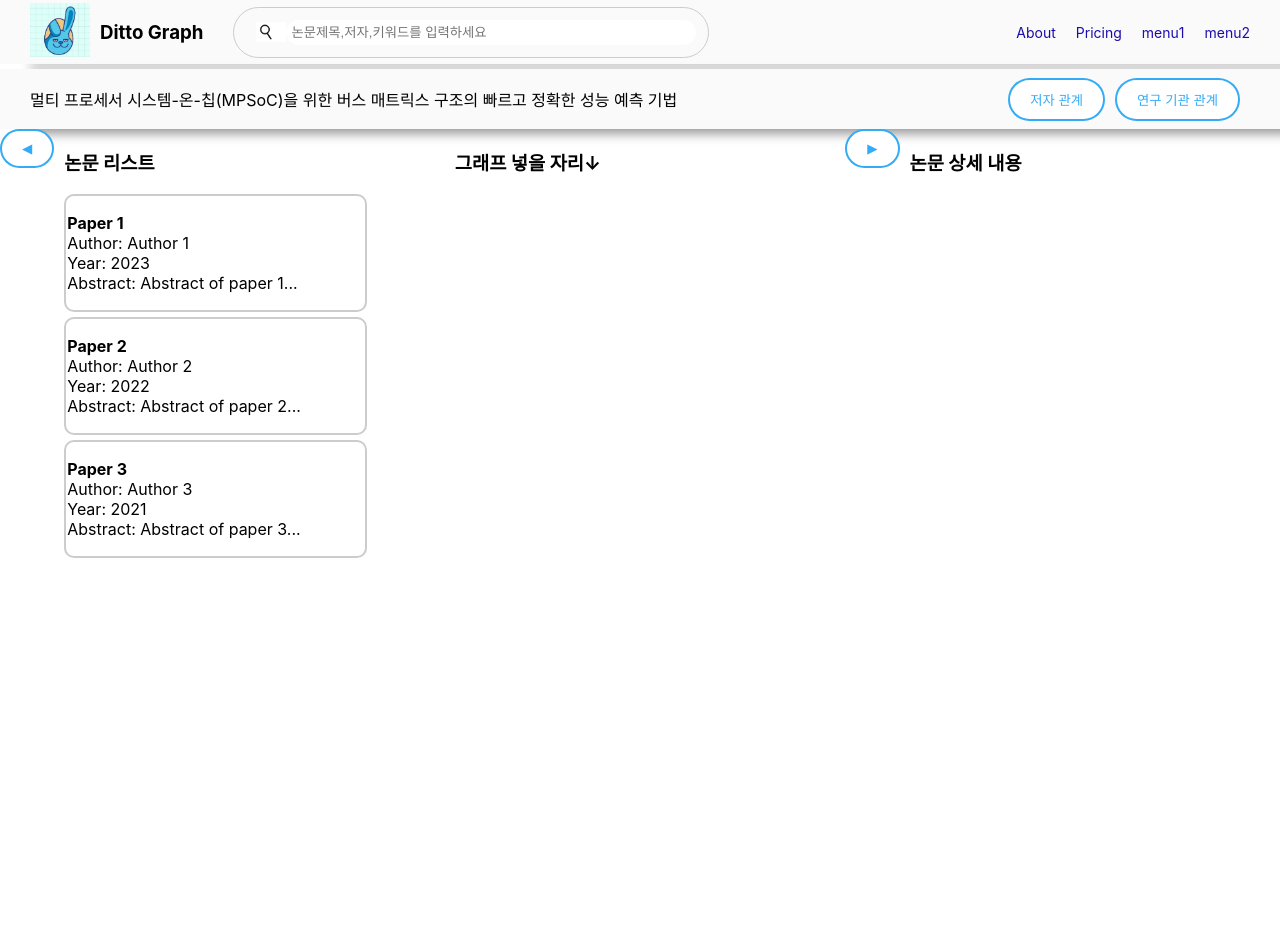
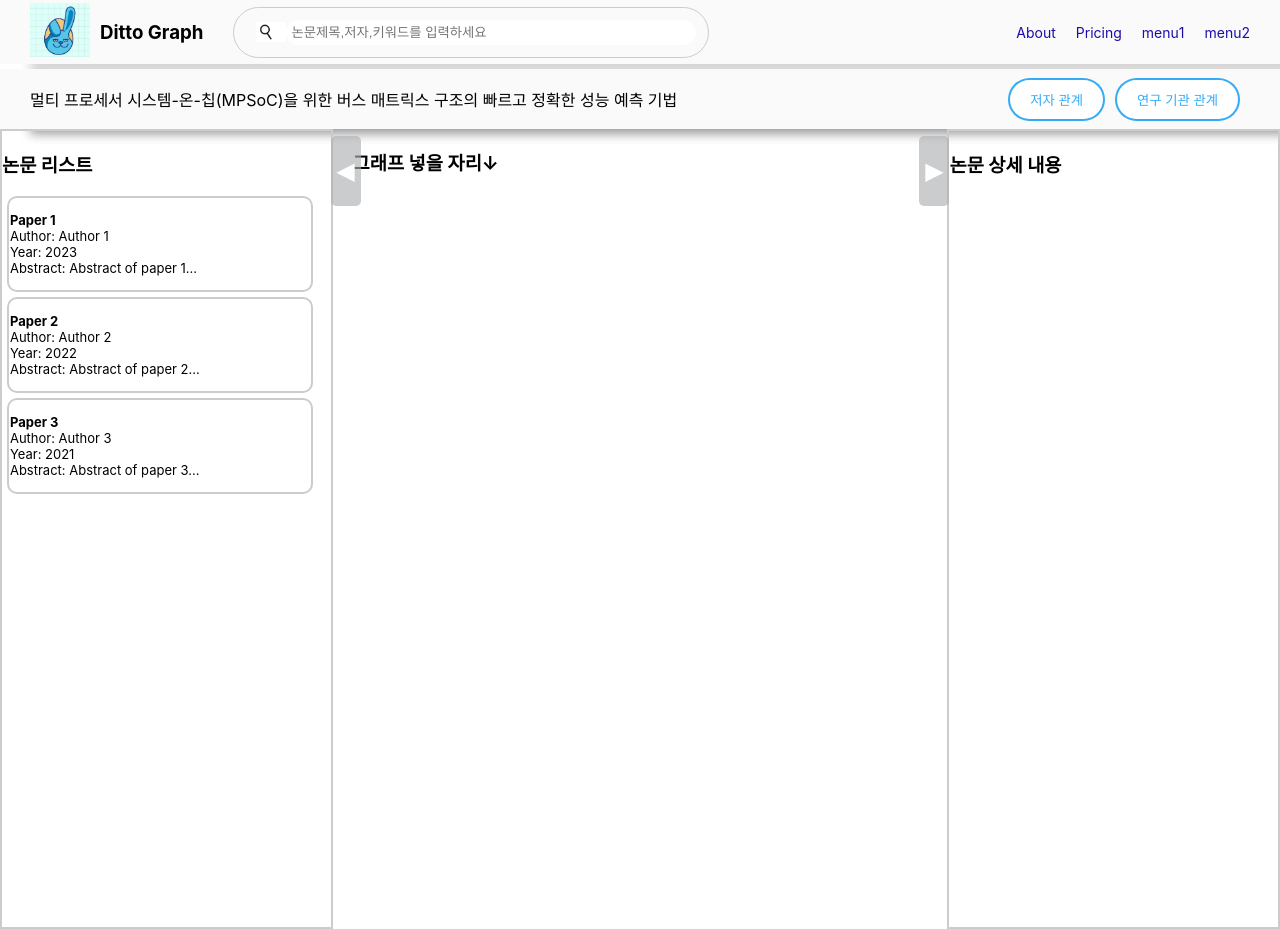
Before and after one commit to eeeeeddy/EGG_Frontend, a React (Create React App) app: page /Detail in a window 1280 px wide. Built offline with nearby package versions, Linux system fonts and the light colour scheme.

Commit message:
Detail-sh

```diff
--- a/src/Detail.css
+++ b/src/Detail.css
@@ -53,7 +53,7 @@
     box-shadow: 30px 5px 10px rgba(0, 0, 0, 0.4);
     /* 가로 세로 흐림반경 색 투명도*/
   }
-  button {
+.button-bar {
   background-color: white; /* 배경색을 흰색으로 설정 */
   color: rgba(19, 158, 244, 0.862); /* 텍스트 색상을 파란색으로 설정 */
   border: 2px solid rgba(19, 158, 244, 0.862); /* 테두리를 파란색으로 설정 */
@@ -63,7 +63,7 @@
   border-radius: 45px;
 }
 /* 버튼에 호버 효과 추가 */
-button:hover {
+.button-bar:hover {
   background-color: rgba(19, 158, 244, 0.862); /* 마우스를 올렸을 때 배경색을 파란색으로 변경 */
   color: white; /* 마우스를 올렸을 때 텍스트 색상을 흰색으로 변경 */
 }
@@ -71,59 +71,99 @@ button:hover {
 .page {
   display: flex;
   justify-content: space-between;
-  align-items: flex-start;
+  /* align-items: flex-start; */
   /* 페이지를 수평으로 배치하고, 왼쪽, 가운데, 오른쪽으로 정렬합니다. */
   height: 100vh;
   /* 페이지의 높이를 화면 높이로 설정합니다. */
-  overflow: hidden;
+  /* overflow: hidden; */
   /* 내용이 페이지 영역을 넘어갈 경우 스크롤바를 숨깁니다. */
 }
 
 .left-page {
-  flex: 1;
+  border: 2px solid #ccc;
+  flex: 0.8;
   /* 왼쪽 1/3 공간을 차지합니다. */
   transition: transform 0.3s ease;
   /* 트랜지션을 사용하여 부드러운 확장/축소 애니메이션을 적용합니다. */
   transform: translateX(-100%);
+  /* margin-bottom: calc(100vh - 2px);  */
 }
 .left-page.closed {
   transform: translateX(0%);
   /* left-page를 왼쪽으로 이동하여 숨기지만, 다시 열 때 원래 위치로 돌아오도록 transform 초기화 필요 */
 }
-.left-page.open {
-  transform: translateX(-1000%);
-}
 
 .left-page-box {
+  font-size: small;
   border: 2px solid #ccc;
   border-radius: 10px;
   padding: 1px;
+  margin-left: 1.5%;
   margin-bottom: 5px;
-  width: 80%;
+  width: 95%;
   max-width: 300px;
+}
+.left-button {
+  position: absolute;
+  top: 5px;
+  left: calc(100%);
+  width: 30px;
+  height: 70px;
+  background-color: rgba(173, 175, 176, 0.632);
+  color: white;
+  border: none;
+  cursor: pointer;
+  border-radius: 5px;
+  display: flex;
+  flex-direction: column;
+  justify-content: center;
+  align-items: center;
+  font-size: 24px;
+  transition: background-color 0.5s ease;
+}
+.left-button:hover {
+  background-color: rgba(19, 158, 244, 1); /* 호버 시 배경색 변경 */
 }
 
 .middle-page {
-  flex: 1;
+  flex: 1.4;
   margin: 0 20px;
   /* middle-page의 좌우 여백을 설정합니다. */
 }
 
 .right-page {
-  flex: 1;
+  border: 2px solid #ccc;
+  /* background-color: #ccc; */
+  flex: 0.8;
   /* right-page를 늘어난 공간만큼 확장시킵니다. */
+  transition: transform 0.5s ease;
+  /* 트랜지션을 사용하여 부드러운 확장/축소 애니메이션을 적용합니다. */
+  transform: translateX(0%);
 }
-.rignt-page {
-  flex: 1;
-  /* 왼쪽 1/3 공간을 차지합니다. */
-  transition: transform 0.3s ease;
-  /* 트랜지션을 사용하여 부드러운 확장/축소 애니메이션을 적용합니다. */
+ght-page.open {
+  transform: translateX(0%);
+}
+.right-page.closed {
   transform: translateX(100%);
 }
-.rignt-page.closed {
-  transform: translateX(0%);
-  /* left-page를 왼쪽으로 이동하여 숨기지만, 다시 열 때 원래 위치로 돌아오도록 transform 초기화 필요 */
+.rignt-button {
+  position: absolute;
+  top: 5px;
+  right: 100%;
+  width: 30px;
+  height: 70px;
+  background-color: rgba(173, 175, 176, 0.632);
+  color: white;
+  border: none;
+  cursor: pointer;
+  border-radius: 5px;
+  display: flex;
+  flex-direction: column;
+  justify-content: center;
+  align-items: center;
+  font-size: 24px;
+  transition: background-color 0.5s ease;
 }
-.right-page.open {
-  transform: translateX(1000%);
+.right-button:hover {
+  background-color: rgba(19, 158, 244, 1); /* 호버 시 배경색 변경 */
 }
--- a/src/Detail.js
+++ b/src/Detail.js
@@ -33,29 +33,16 @@ function Detail() {
       ];
 
       const [isLeftPageOpen, setIsLeftPageOpen] = useState(true);
+      const [isRightPageOpen, setIsRightPageOpen] = useState(true);
 
       const toggleLeftPage = () => {
-        console.log(isLeftPageOpen); // 상태 확인
-        if (isLeftPageOpen) {
-          // 현재 열려있다면 닫기
-          setIsLeftPageOpen(false);
-        } else {
-          // 현재 닫혀있다면 열기
-          setIsLeftPageOpen(true);
-        }
+        setIsLeftPageOpen(!isLeftPageOpen);
       };
-      const [isRightPageOpen, setIsRightPageOpen] = useState(true);
 
       const toggleRightPage = () => {
-        console.log(isRightPageOpen); // 상태 확인
-        if (isRightPageOpen) {
-          // 현재 열려있다면 닫기
-          setIsRightPageOpen(false);
-        } else {
-          // 현재 닫혀있다면 열기
-          setIsRightPageOpen(true);
-        }
+        setIsRightPageOpen(!isRightPageOpen);
       };
+
 
     return (
         <div>
@@ -88,17 +75,17 @@ function Detail() {
         <div className="second-menu">
           <p>멀티 프로세서 시스템-온-칩(MPSoC)을 위한 버스 매트릭스 구조의 빠르고 정확한 성능 예측 기법</p>
           <div className='button-container'>
-          <button>저자 관계</button>
-          <button>연구 기관 관계</button>
+          <button className='button-bar'>저자 관계</button>
+          <button className='button-bar'>연구 기관 관계</button>
           </div>
         </div>
         </header>
 
         <div className="page">
-        <button onClick={toggleLeftPage}>
+        <div className={`left-page ${isLeftPageOpen ? 'closed' : 'open'}`}>
+          <button onClick={toggleLeftPage} className='left-button'>
             {isLeftPageOpen ? '◀' : '▶'}
           </button>
-        <div className={`left-page ${isLeftPageOpen ? 'closed' : 'open'}`}>
           <h3>논문 리스트</h3>
             {papers.map((paper) => (
               <div className="left-page-box" key={paper.id}>
@@ -109,18 +96,17 @@ function Detail() {
               </div>
             ))}
         </div>
+        <div className="middle-page">
+        <h3>그래프 넣을 자리↓</h3>
+        </div>
 
-        <div className="middle-page">
-            <h3>그래프 넣을 자리↓</h3>
-        </div>
-        <button onClick={toggleRightPage}>
+        <div className={`right-page ${isRightPageOpen ? 'open' : 'closed'}`}>
+          <button onClick={toggleRightPage} className='rignt-button'>
             {isRightPageOpen ? '▶' : '◀'}
           </button>
-        <div className={`right-page ${isRightPageOpen ? 'closed' : 'open'}`}>
           <h3>논문 상세 내용</h3>
           {/* 논문 상세 내용을 이곳에 표시 */}
-        </div>
-
+          </div>
     </div>
     </div>
     );
```
